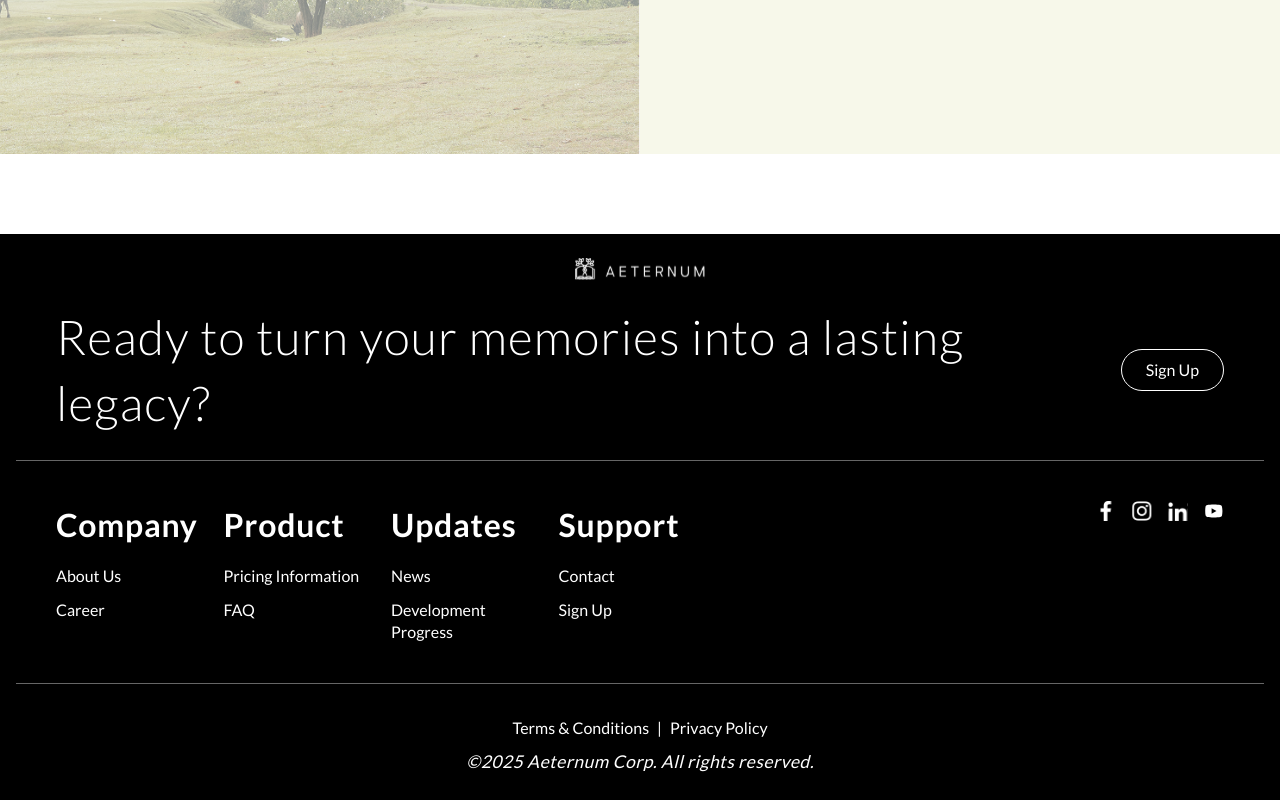
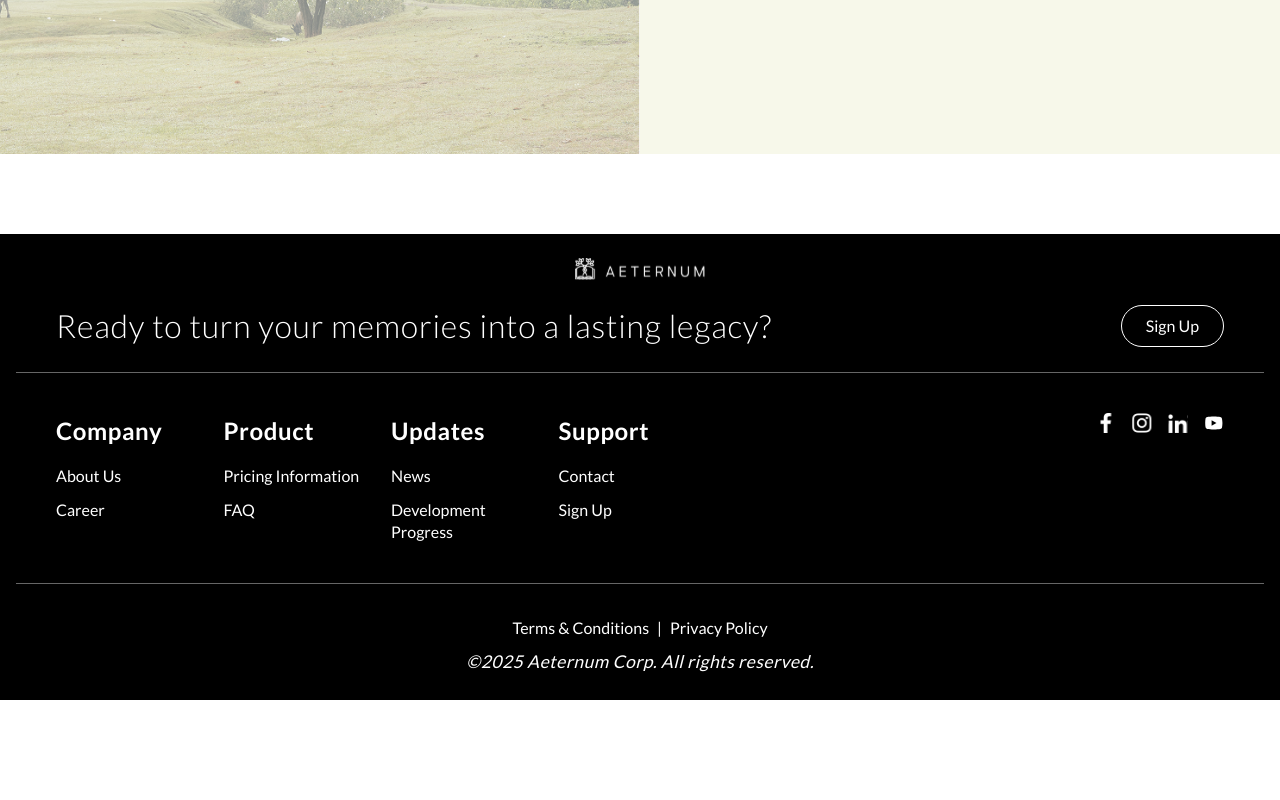
Before and after one commit to Aeternum-Legacy/aeternum2025, a Next.js app: page / in a window 1280 px wide. Shown: the part 8793-9593 px from the top of the page. After the commit the page ends 9493 px from the top, so only its background shows below. Built offline with nearby package versions, Linux system fonts and the light colour scheme.

Commit message:
improvement: footer text size

```diff
--- /dev/null
+++ b/src/app/pricing/page.tsx
@@ -0,0 +1,3 @@
+export default function Pricing() {
+  return;
+}
--- a/src/components/layout/Footer.tsx
+++ b/src/components/layout/Footer.tsx
@@ -14,9 +14,9 @@ export default function Footer() {
       </div>
 
       <div className="flex flex-col lg:flex-row items-center justify-center lg:justify-between gap-6 border-b border-white/40 pb-6 text-center lg:text-left px-4 md:px-10">
-        <h3 className="font-light leading-snug max-w-[80%]">
+        <h5 className="font-light leading-snug max-w-[80%]">
           Ready to turn your memories into a lasting legacy?
-        </h3>
+        </h5>
         <Link href="/#signup">
           <button className="font-medium px-6 py-2 border border-white rounded-full transition-colors duration-200 hover:bg-white hover:text-black">
             Sign Up
@@ -63,7 +63,7 @@ export default function Footer() {
               key={title}
               className="flex flex-col w-full min-w-0 items-center sm:items-start text-center sm:text-left break-words"
             >
-              <h5 className="font-bold mb-4 break-words">{title}</h5>
+              <h6 className="font-bold mb-4 break-words">{title}</h6>
               <ul className="space-y-3 break-words">
                 {links.map(({ label, href }) => (
                   <li key={label}>
```
